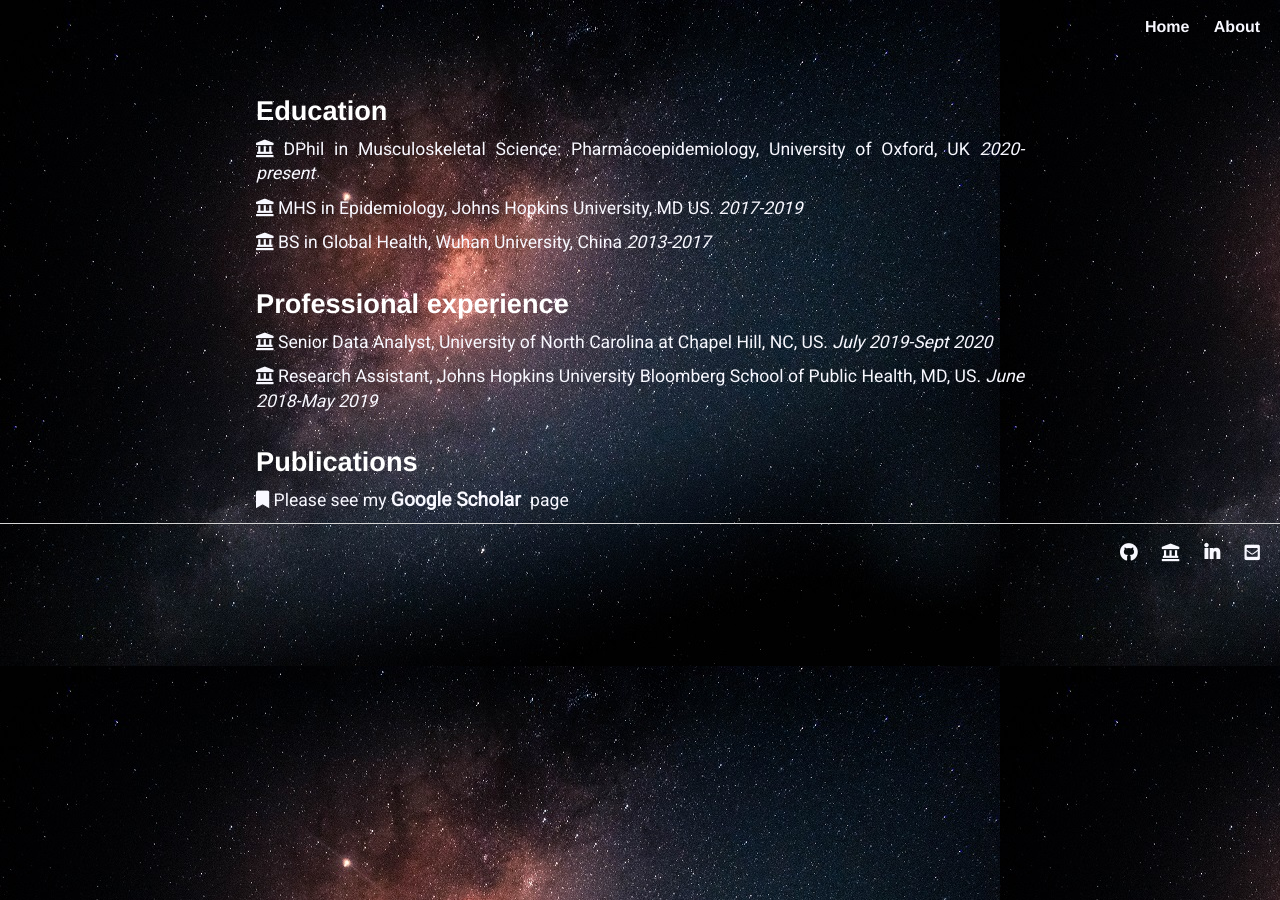
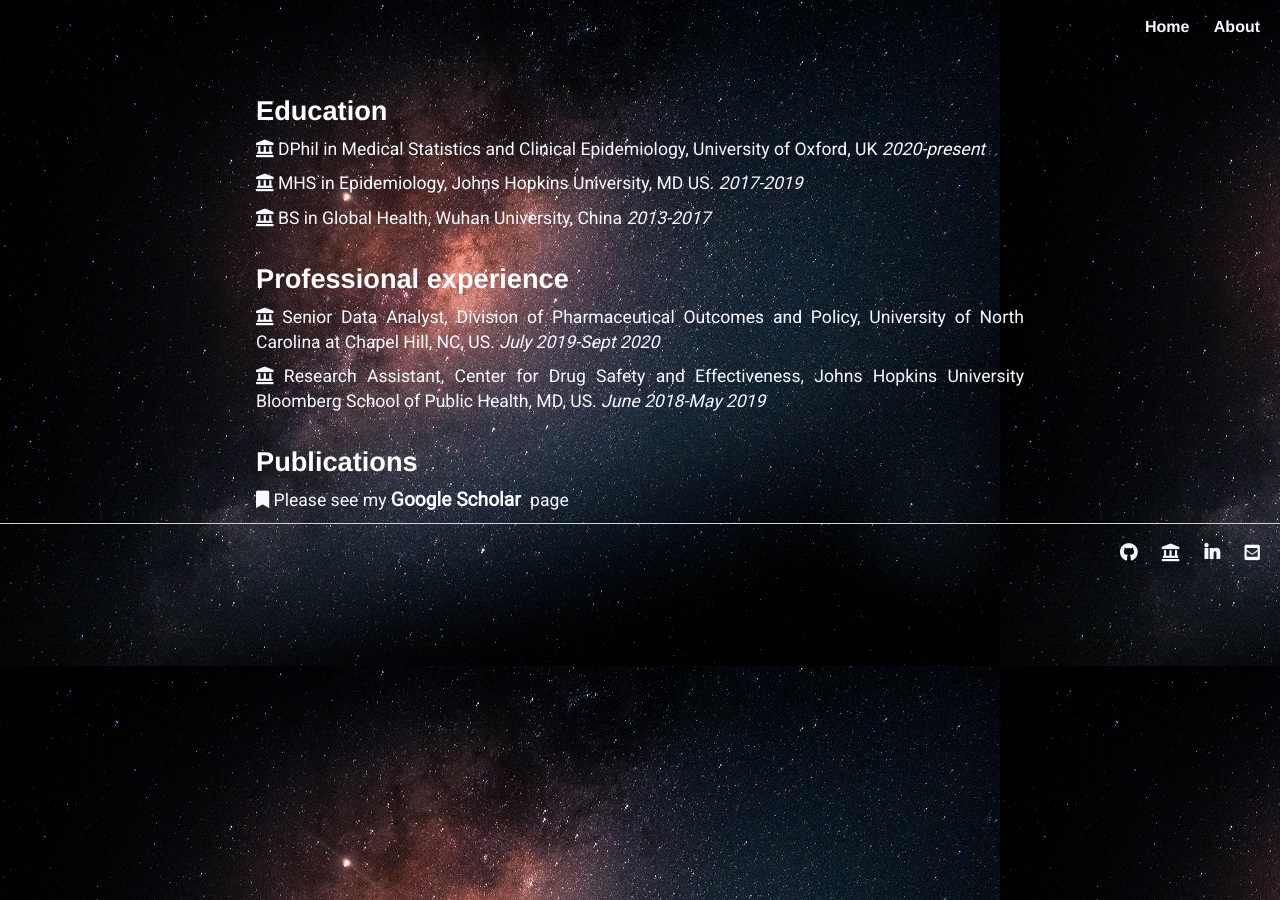
Before and after one commit to Xintong-Li-ZnCu/Xintong-Li-ZnCu.github.io, a Jekyll site: the page built from about/index.html, in a window 1280 px wide. Built offline with Jekyll 4.4.1, drawn with Linux system fonts in a browser that asks for light colours; nearby versions of some CDN libraries; a style sheet for code colours, icons or effects is not loaded.

Commit message:
update about

```diff
--- a/about/index.html
+++ b/about/index.html
@@ -18,7 +18,7 @@ title: About Xintong Li
 
             <h2>Education</h2>
         <p><i class="fas fa-landmark"></i>
-                   DPhil in Musculoskeletal Science: Pharmacoepidemiology, University of Oxford, UK
+                   DPhil in Medical Statistics and Clinical Epidemiology, University of Oxford, UK
                    <i>2020-present</i>
         <p><i class="fas fa-landmark"></i>
                    MHS in Epidemiology, Johns Hopkins University, MD US.
@@ -29,10 +29,10 @@ title: About Xintong Li
 
            <h2>Professional experience</h2>
             <p><i class="fas fa-landmark"></i>
-                  Senior Data Analyst, University of North Carolina at Chapel Hill, NC, US.
+                  Senior Data Analyst, Division of Pharmaceutical Outcomes and Policy, University of North Carolina at Chapel Hill, NC, US.
                   <i>July 2019-Sept 2020</i>
         <p><i class="fas fa-landmark"></i>
-                  Research Assistant, Johns Hopkins University Bloomberg School of Public Health, MD, US.
+                  Research Assistant, Center for Drug Safety and Effectiveness, Johns Hopkins University Bloomberg School of Public Health, MD, US.
                      <i>June 2018-May 2019</i>
               <h2>Publications</h2>
             <p><i class="fas fa-bookmark"></i> Please see my <a href= "https://scholar.google.com/citations?user=SE-QC_AAAAAJ&hl=en&authuser=1"  target="_blank", style="display: inline"><b>Google Scholar</b></a> page
```
